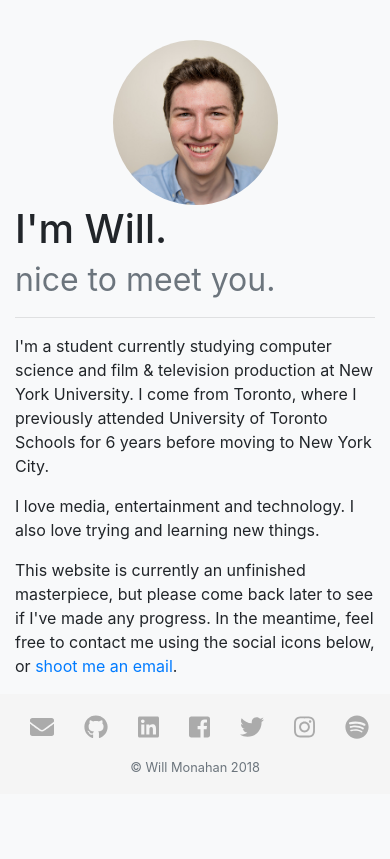
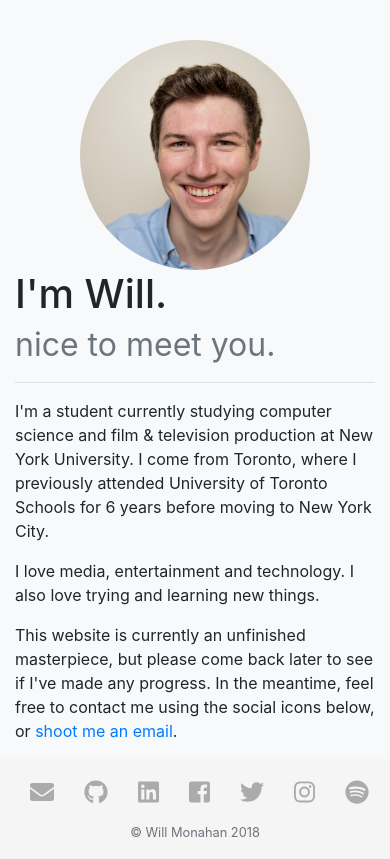
Before and after one commit to willmonahan/wmonahan, a PHP site: page / in a window 390 px wide. Shown: the part 56-915 px from the top of the page. Before the commit the page ends 828 px from the top, so only its background shows below. Run offline with PHP 8.4, Linux system fonts and the light colour scheme; some libraries are stand-ins or nearby versions.

Commit message:
update layout slightly (columns)

```diff
--- a/index.php
+++ b/index.php
@@ -20,12 +20,12 @@
 
 			<div class="row">
 
-				<div class="col-6 offset-3 col-md-4 offset-md-1">
-					<img src="images/headshot-small.jpg" class="img-fluid rounded-circle">
+				<div class="col-8 offset-2 col-md-5 offset-md-0 col-lg-4 offset-lg-1">
+					<img src="images/headshot.jpg" class="img-fluid rounded-circle">
 					<!--img src="images/headshot1.jpg" class="img-responsive img-circle visible-sm-inline-block visible-md-inline-block" title="bonus content!"-->
 				</div>
 
-				<div class="col-12 col-sm-10 offset-sm-1 col-md-6 offset-md-0">
+				<div class="col-12 col-sm-10 offset-sm-1 col-md-7 offset-md-0 col-lg-6">
 					<h1 class="page-header">I'm Will.<br/><small class="text-muted">nice to meet you.</small></h1>
 					<hr>
 					<p>I'm a student currently studying computer science and film & television production at New York University. I come from Toronto, where I previously attended University of Toronto Schools for 6 years before moving to New York City.</p>
```
